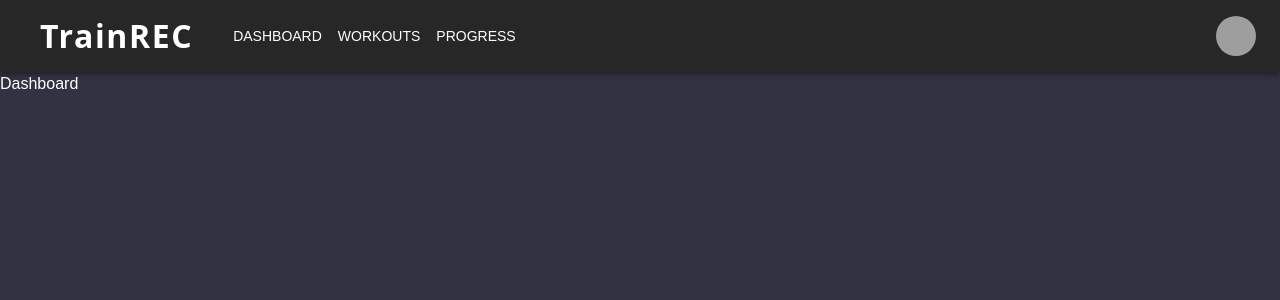
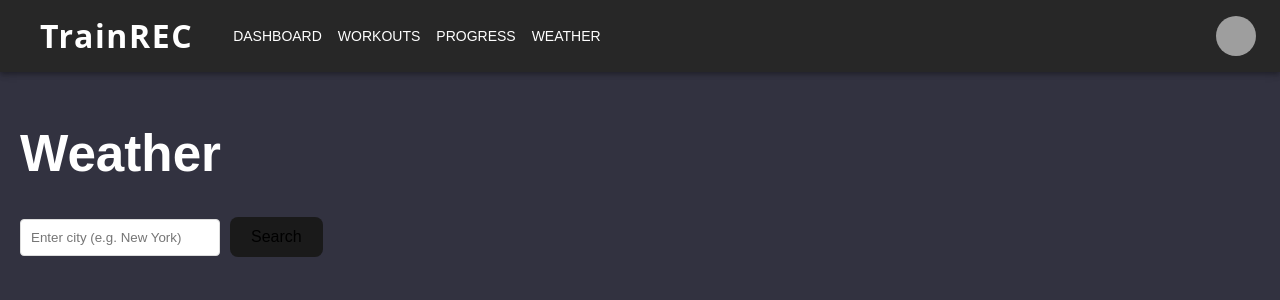
Before and after one commit to OrdazTony/TrainRec1, a React (Vite) app in the folder TrainRec/: page /weather in a window 1280 px wide. Before the commit this address led to /. Shown: the top 300 px of the page. Built offline with nearby package versions, Linux system fonts and the light colour scheme; grey boxes are pictures that could not be loaded; some icons are missing; a web font is replaced by a local one.

Commit message:
Weather Page and API. Not working 100% yet.

```diff
--- a/TrainRec/src/App.jsx
+++ b/TrainRec/src/App.jsx
@@ -6,6 +6,7 @@ import ResponsiveAppBar from './Components/ResponsiveAppBar'
 import Dashboard from './Components/Dashboard'
 import Workouts from './Components/Workouts'
 import Progress from './Components/Progress'
+import Weather from './Components/Weather'
 
 export default function App() {
   const [theme, colorMode] = useMode();
@@ -19,6 +20,7 @@ export default function App() {
             <Route path="/" element={<Dashboard />} />
             <Route path='/workouts' element={<Workouts />} />
             <Route path='/progress' element={<Progress />} />
+            <Route path='/weather' element={<Weather />} />
             <Route path="*" element={<Navigate to="/" />} />
           </Routes>
       </ThemeProvider>
--- a/TrainRec/src/Components/ResponsiveAppBar.jsx
+++ b/TrainRec/src/Components/ResponsiveAppBar.jsx
@@ -18,7 +18,7 @@ import { useTheme } from '@mui/material/styles';
 import { Link } from 'react-router-dom';
 import { colorModeContext } from '../themes';
 
-const pages = ['Dashboard', 'Workouts', 'Progress'];
+const pages = ['Dashboard', 'Workouts', 'Progress', 'Weather'];
 const settings = ['Profile', 'Account', 'Dashboard', 'Logout'];
 
 function ResponsiveAppBar() {
--- /dev/null
+++ b/TrainRec/src/Components/Weather.jsx
@@ -0,0 +1,292 @@
+import React, { useState } from "react";
+
+const Weather = () => {
+  const [city, setCity] = useState("");
+  const [weather, setWeather] = useState(null);
+  const [loading, setLoading] = useState(false);
+  const [error, setError] = useState("");
+
+  const handleSearch = async (e) => {
+    e.preventDefault();
+    if (!city) return;
+
+    setLoading(true);
+    setError("");
+    setWeather(null);
+
+    try {
+      // Step 1: Search for the city coordinates
+      const geoUrl = `https://open-meteo.com{encodeURIComponent(city)}&count=1&language=en&format=json`;
+      console.log("Fetching Geocoding from:", geoUrl); // Check this in your Console!
+
+      const geoRes = await fetch(geoUrl, { mode: 'cors' });
+      const geoData = await geoRes.json();
+
+      if (!geoData.results || geoData.results.length === 0) {
+        setError("City not found. Try another name.");
+        setLoading(false);
+        return;
+      }
+
+      const { latitude, longitude, name, admin1 } = geoData.results[0];
+
+      // Step 2: Get weather using those coordinates
+      const weatherUrl = `https://open-meteo.com{latitude}&longitude=${longitude}&current_weather=true&temperature_unit=celsius`;
+      console.log("Fetching Weather from:", weatherUrl);
+
+      const weatherRes = await fetch(weatherUrl, { mode: 'cors' });
+      const weatherData = await weatherRes.json();
+
+      setWeather({
+        ...weatherData.current_weather,
+        cityName: `${name}, ${admin1 || ""}`,
+      });
+    } catch (err) {
+      console.error("DEBUG ERROR:", err);
+      setError("Connection blocked. Try disabling ad-blockers or check your internet.");
+    } finally {
+      setLoading(false);
+    }
+  };
+
+  return (
+    <div className="App" style={{ padding: "20px" }}>
+      <h1>Weather</h1>
+
+      <form onSubmit={handleSearch}>
+        <input
+          type="text"
+          placeholder="Enter city (e.g. New York)"
+          value={city}
+          onChange={(e) => setCity(e.target.value)}
+          style={{ padding: "10px", width: "200px", borderRadius: "4px", border: "1px solid #ddd" }}
+        />
+        <button type="submit" style={{ padding: "10px 20px", marginLeft: "10px", cursor: "pointer" }}>
+          Search
+        </button>
+      </form>
+
+      {loading && <p>Loading...</p>}
+      {error && <p style={{ color: "red", fontWeight: "bold" }}>{error}</p>}
+
+      {weather && (
+        <div style={{ marginTop: "20px", padding: "15px", backgroundColor: "#f9f9f9", borderRadius: "8px" }}>
+          <h2>{weather.cityName}</h2>
+          <p><strong>Temperature:</strong> {weather.temperature}°C</p>
+          <p><strong>Wind Speed:</strong> {weather.windspeed} km/h</p>
+        </div>
+      )}
+    </div>
+  );
+};
+
+export default Weather;
+//*/
+
+//Open-Meteo Fixed version second day
+/*
+import React, { useState } from "react";
+
+const Weather = () => {
+  const [city, setCity] = useState("");
+  const [weather, setWeather] = useState(null);
+  const [loading, setLoading] = useState(false);
+  const [error, setError] = useState("");
+
+  const handleSearch = async (e) => {
+    e.preventDefault();
+    if (!city) return;
+
+    setLoading(true);
+    setError("");
+    setWeather(null);
+
+    try {
+      // Step 1: Search for the city coordinates
+      const geoUrl = `https://open-meteo.com{encodeURIComponent(city)}&count=1&language=en&format=json`;
+      console.log("Fetching Geocoding from:", geoUrl); // Check this in your Console!
+
+      const geoRes = await fetch(geoUrl, { mode: 'cors' });
+      const geoData = await geoRes.json();
+
+      if (!geoData.results || geoData.results.length === 0) {
+        setError("City not found. Try another name.");
+        setLoading(false);
+        return;
+      }
+
+      const { latitude, longitude, name, admin1 } = geoData.results[0];
+
+      // Step 2: Get weather using those coordinates
+      const weatherUrl = `https://open-meteo.com{latitude}&longitude=${longitude}&current_weather=true&temperature_unit=celsius`;
+      console.log("Fetching Weather from:", weatherUrl);
+
+      const weatherRes = await fetch(weatherUrl, { mode: 'cors' });
+      const weatherData = await weatherRes.json();
+
+      setWeather({
+        ...weatherData.current_weather,
+        cityName: `${name}, ${admin1 || ""}`,
+      });
+    } catch (err) {
+      console.error("DEBUG ERROR:", err);
+      setError("Connection blocked. Try disabling ad-blockers or check your internet.");
+    } finally {
+      setLoading(false);
+    }
+  };
+
+  return (
+    <div className="App" style={{ padding: "20px" }}>
+      <h1>Weather</h1>
+
+      <form onSubmit={handleSearch}>
+        <input
+          type="text"
+          placeholder="Enter city (e.g. New York)"
+          value={city}
+          onChange={(e) => setCity(e.target.value)}
+          style={{ padding: "10px", width: "200px", borderRadius: "4px", border: "1px solid #ddd" }}
+        />
+        <button type="submit" style={{ padding: "10px 20px", marginLeft: "10px", cursor: "pointer" }}>
+          Search
+        </button>
+      </form>
+
+      {loading && <p>Loading...</p>}
+      {error && <p style={{ color: "red", fontWeight: "bold" }}>{error}</p>}
+
+      {weather && (
+        <div style={{ marginTop: "20px", padding: "15px", backgroundColor: "#f9f9f9", borderRadius: "8px" }}>
+          <h2>{weather.cityName}</h2>
+          <p><strong>Temperature:</strong> {weather.temperature}°C</p>
+          <p><strong>Wind Speed:</strong> {weather.windspeed} km/h</p>
+        </div>
+      )}
+    </div>
+  );
+};
+
+export default Weather;
+*/
+
+//wttrt.in API 2nd choice option
+/*
+import React, { useState } from "react";
+
+const WeatherWttr = () => {
+  const [city, setCity] = useState("");
+  const [weather, setWeather] = useState(null);
+  const [loading, setLoading] = useState(false);
+  const [error, setError] = useState("");
+
+  const handleSearch = async (e) => {
+    e.preventDefault();
+    setLoading(true);
+    setError("");
+
+    try {
+      // format=j1 returns full JSON data
+      const res = await fetch(`https://wttr.in{encodeURIComponent(city)}?format=j1`);
+      if (!res.ok) throw new Error("Could not find that location.");
+      const data = await res.json();
+
+      setWeather({
+        cityName: data.nearest_area[0].areaName[0].value,
+        temperature: data.current_condition[0].temp_C,
+        windspeed: data.current_condition[0].windspeedKmph,
+        desc: data.current_condition[0].weatherDesc[0].value
+      });
+    } catch (err) {
+      setError("wttr.in error. Try a different city.");
+    } finally {
+      setLoading(false);
+    }
+  };
+
+  return (
+    <div style={{ padding: "20px" }}>
+      <h1>wttr.in Weather</h1>
+      <form onSubmit={handleSearch}>
+        <input value={city} onChange={(e) => setCity(e.target.value)} placeholder="City name..." style={{ padding: "8px" }} />
+        <button type="submit">Search</button>
+      </form>
+      {loading && <p>Loading...</p>}
+      {error && <p style={{ color: "red" }}>{error}</p>}
+      {weather && (
+        <div style={{ marginTop: "20px", background: "#f0f8ff", padding: "15px" }}>
+          <h2>{weather.cityName}</h2>
+          <p>Condition: {weather.desc}</p>
+          <p>Temp: {weather.temperature}°C</p>
+          <p>Wind: {weather.windspeed} km/h</p>
+        </div>
+      )}
+    </div>
+  );
+};
+
+export default WeatherWttr;
+*/
+
+//bright sky api
+/*
+import React, { useState } from "react";
+
+const WeatherBrightSky = () => {
+  const [city, setCity] = useState("");
+  const [weather, setWeather] = useState(null);
+  const [loading, setLoading] = useState(false);
+  const [error, setError] = useState("");
+
+  const handleSearch = async (e) => {
+    e.preventDefault();
+    setLoading(true);
+    setError("");
+
+    try {
+      // 1. Get lat/lon (Using OpenStreetMap Nominatim for Geocoding)
+      const geoRes = await fetch(`https://openstreetmap.org{city}&format=json&limit=1`);
+      const geoData = await geoRes.json();
+      if (geoData.length === 0) throw new Error("Location not found.");
+
+      const { lat, lon, display_name } = geoData[0];
+
+      // 2. Get Weather via BrightSky
+      const weatherRes = await fetch(`https://brightsky.dev{lat}&lon=${lon}`);
+      const weatherData = await weatherRes.json();
+
+      setWeather({
+        cityName: display_name.split(',')[0],
+        temperature: weatherData.weather.temperature,
+        windspeed: weatherData.weather.wind_speed,
+      });
+    } catch (err) {
+      setError("BrightSky connection error.");
+    } finally {
+      setLoading(false);
+    }
+  };
+
+  return (
+    <div style={{ padding: "20px" }}>
+      <h1>BrightSky Weather</h1>
+      <form onSubmit={handleSearch}>
+        <input value={city} onChange={(e) => setCity(e.target.value)} placeholder="City" style={{ padding: "8px" }} />
+        <button type="submit">Search</button>
+      </form>
+      {loading && <p>Loading...</p>}
+      {error && <p style={{ color: "red" }}>{error}</p>}
+      {weather && (
+        <div style={{ marginTop: "20px", background: "#e8f5e9", padding: "15px" }}>
+          <h2>{weather.cityName}</h2>
+          <p>Temp: {weather.temperature}°C</p>
+          <p>Wind: {weather.windspeed} km/h</p>
+        </div>
+      )}
+    </div>
+  );
+};
+
+export default WeatherBrightSky;
+
+*/
```
Also changed, not shown: 1 other file (tests, documents, lock files or other folders).
